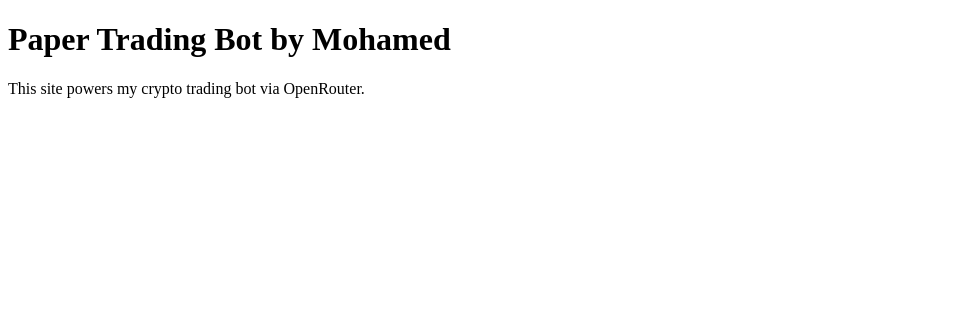
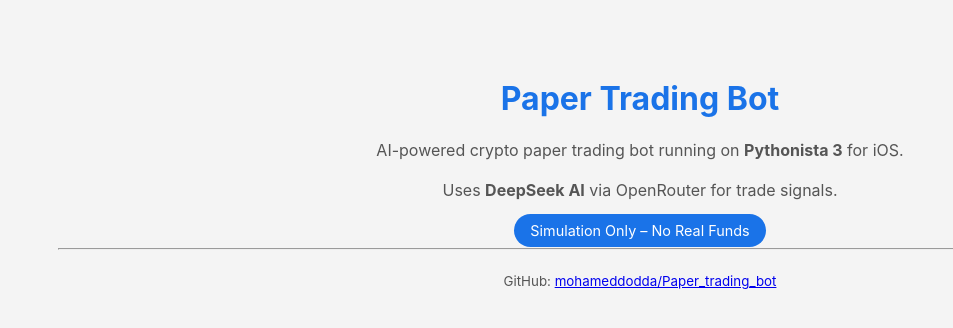
Before and after one commit to mohameddodda/Paper_trading_bot, a plain HTML site: page index.html in a window 1280 px wide. Shown: the whole page, without its empty margins (0-953 px from the left). Drawn offline with Linux system fonts and the light colour scheme.

Commit message:
index.html

```diff
--- a/index.html
+++ b/index.html
@@ -1,10 +1,22 @@
 <!DOCTYPE html>
-<html>
+<html lang="en">
 <head>
-    <title>Paper Trading Bot</title>
+  <meta charset="UTF-8" />
+  <meta name="viewport" content="width=device-width, initial-scale=1.0"/>
+  <title>Paper Trading Bot</title>
+  <style>
+    body { font-family: -apple-system, sans-serif; text-align: center; padding: 50px; background: #f4f4f4; }
+    h1 { color: #1a73e8; }
+    p { max-width: 600px; margin: 20px auto; color: #555; }
+    .badge { background: #1a73e8; color: white; padding: 8px 16px; border-radius: 20px; font-size: 0.9em; }
+  </style>
 </head>
 <body>
-    <h1>Paper Trading Bot by Mohamed</h1>
-    <p>This site powers my crypto trading bot via OpenRouter.</p>
+  <h1>Paper Trading Bot</h1>
+  <p>AI-powered crypto paper trading bot running on <strong>Pythonista 3</strong> for iOS.</p>
+  <p>Uses <strong>DeepSeek AI</strong> via OpenRouter for trade signals.</p>
+  <span class="badge">Simulation Only – No Real Funds</span>
+  <hr>
+  <p><small>GitHub: <a href="https://github.com/mohameddodda/Paper_trading_bot">mohameddodda/Paper_trading_bot</a></small></p>
 </body>
 </html>
```
